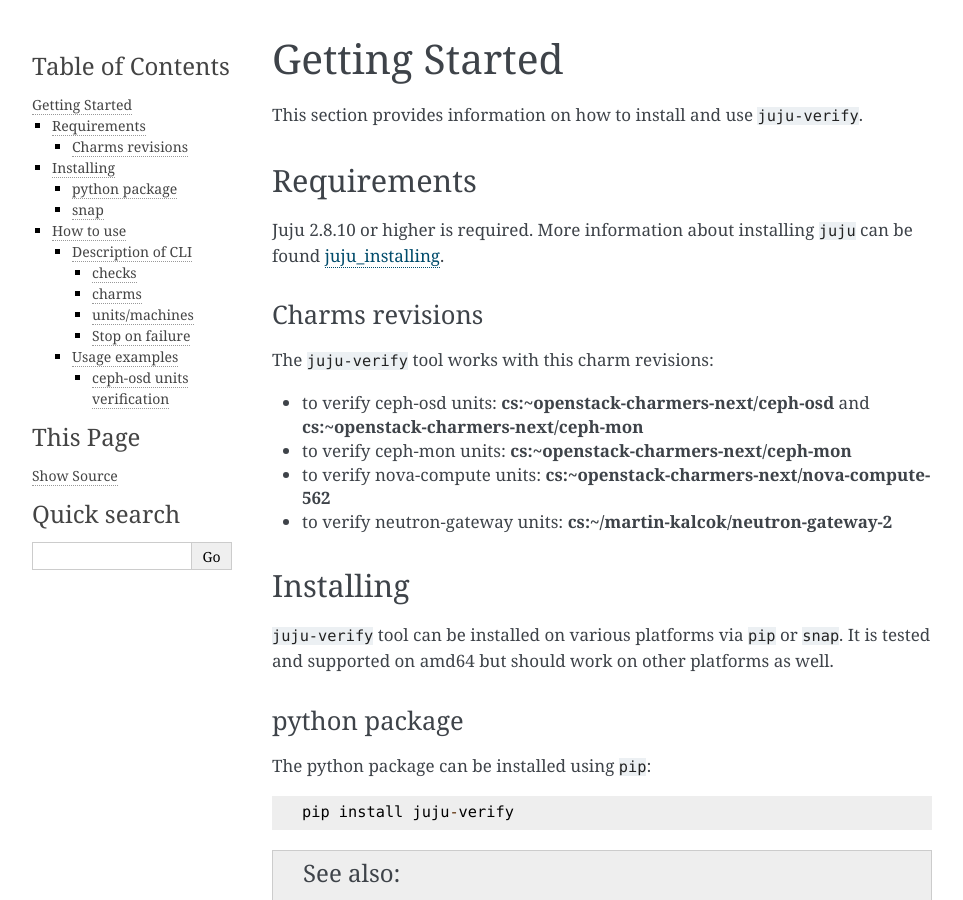
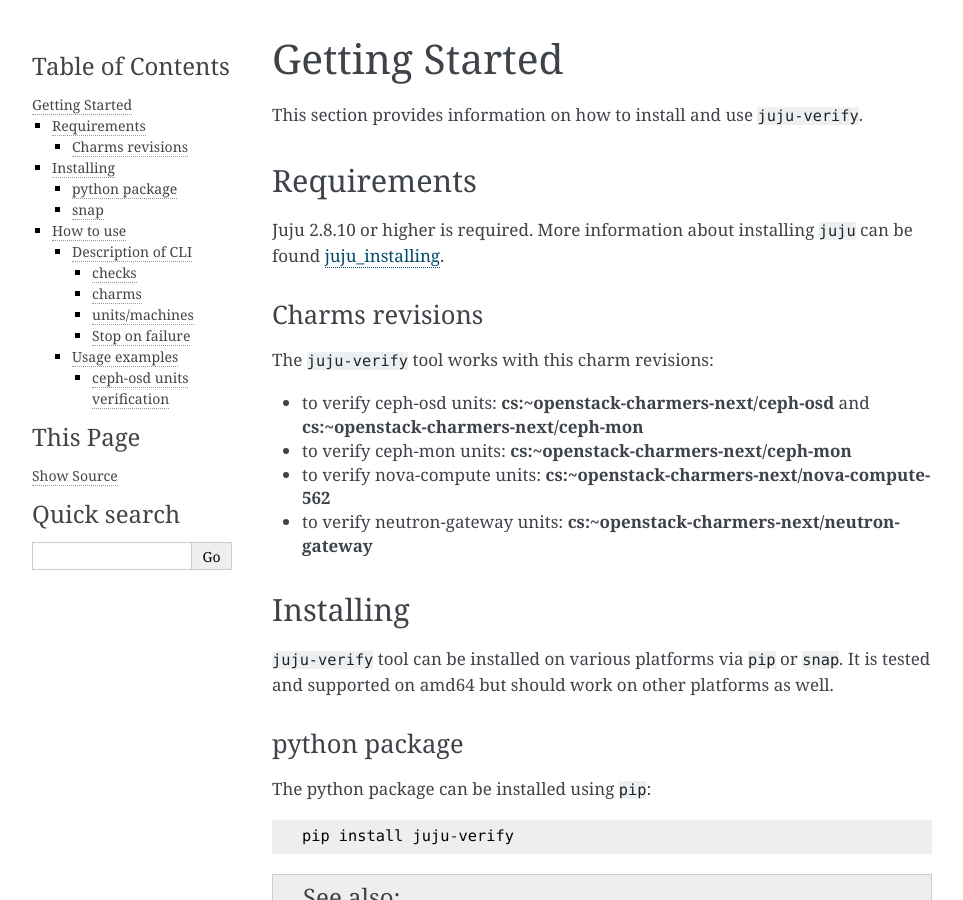
Before and after one commit to canonical/juju-verify, a Sphinx documentation site: the page built from docs/getting-started.rst, in a window 1280 px wide and 900 px high. Shown: the whole window, without its empty margins (148-1111 px from the left). Built offline with Sphinx 7.4.7, drawn with Linux system fonts in a browser that asks for light colours; pages that are not in the unit, such as notebooks, are missing from menus.

Commit message:
update reference to neutron-gateway

```diff
--- a/docs/getting-started.rst
+++ b/docs/getting-started.rst
@@ -17,7 +17,7 @@
 * to verify ceph-osd units: **cs:~openstack-charmers-next/ceph-osd** and **cs:~openstack-charmers-next/ceph-mon**
 * to verify ceph-mon units: **cs:~openstack-charmers-next/ceph-mon**
 * to verify nova-compute units: **cs:~openstack-charmers-next/nova-compute-562**
-* to verify neutron-gateway units: **cs:~/martin-kalcok/neutron-gateway-2**
+* to verify neutron-gateway units: **cs:~openstack-charmers-next/neutron-gateway**
 
 
 Installing
```
Also changed, not shown: README.md (+1 -1 lines).
